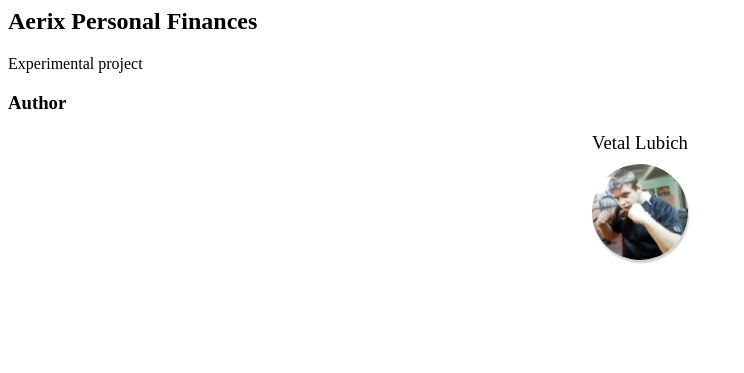
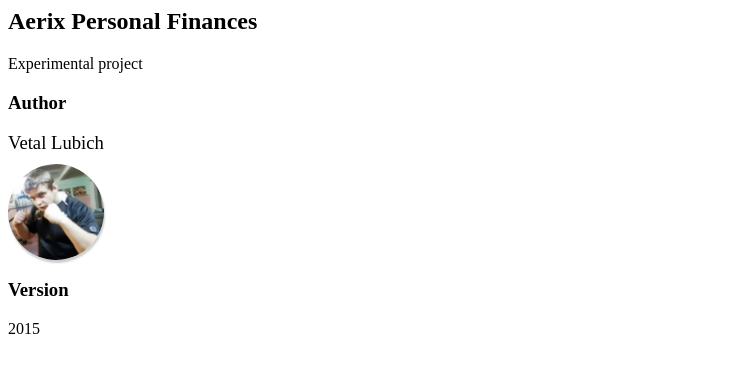
Before and after one commit to aerix/apf, a PHP site: page /about/index.html in a window 1280 px wide. Shown: the top 373 px of the page, without its empty margins (0-744 px from the left). Run offline with PHP 8.4, Linux system fonts and the light colour scheme.

Commit message:
Removed BAS. Added version.

```diff
--- a/about/css/styles.css
+++ b/about/css/styles.css
@@ -11,13 +11,3 @@
   height: 96px;
   box-shadow: 1px 3px 2px #cecece;
 }
-
-#bas
-{
-  width: 100%;
-}
-
-.panel
-{
-  text-align: center;
-}
--- a/about/index.html
+++ b/about/index.html
@@ -23,3 +23,10 @@ setTitle("About");
 	<a href="mailto:vetalaerix@gmail.com"><img id="photo" src="about/img/photo.png" /></a>
   </div>
 </div>
+
+<h3>
+  Version
+</h3>
+<div class="panel">
+  2015
+</div>
```
Also changed, not shown: about/img/BAS.png (deleted).
